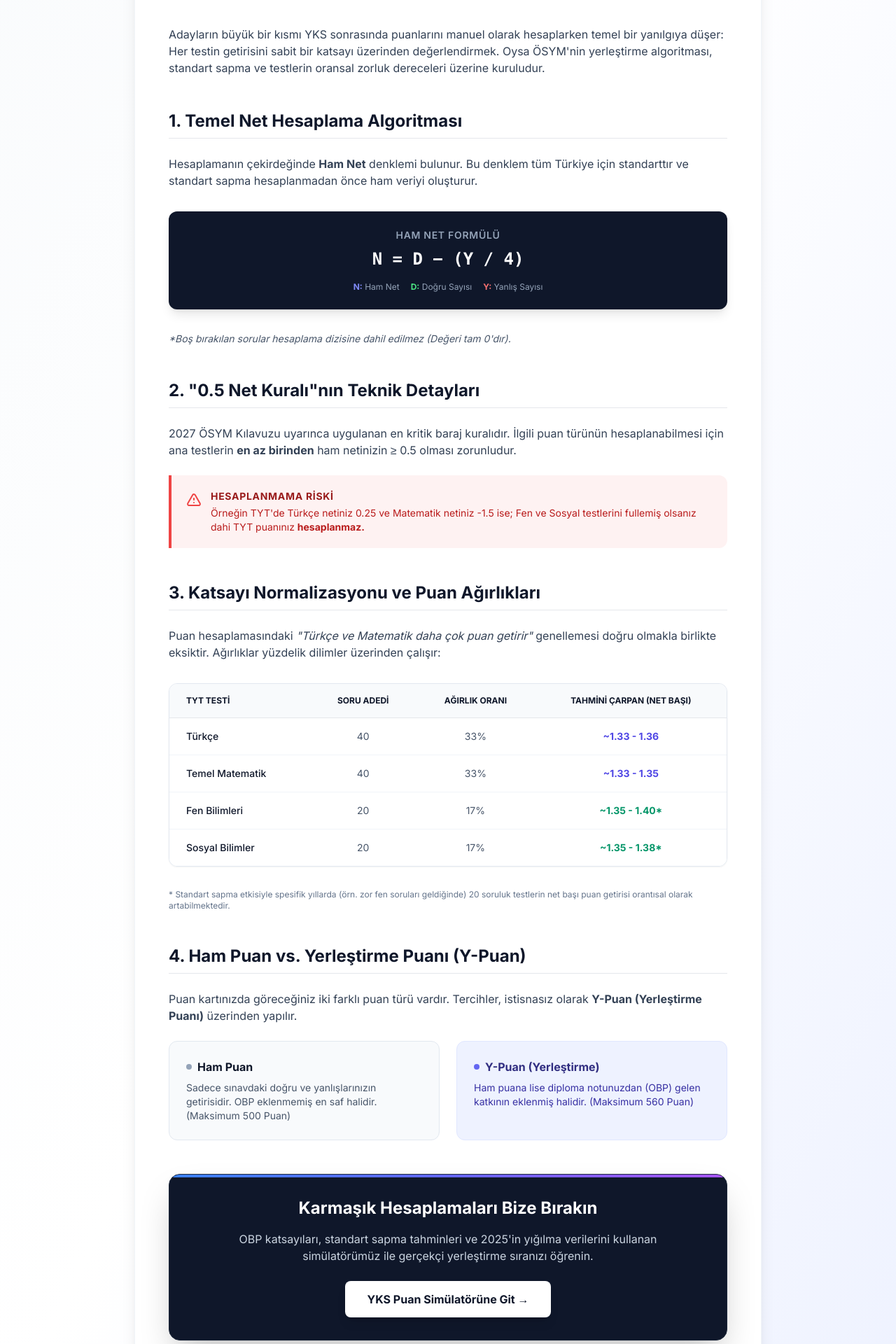
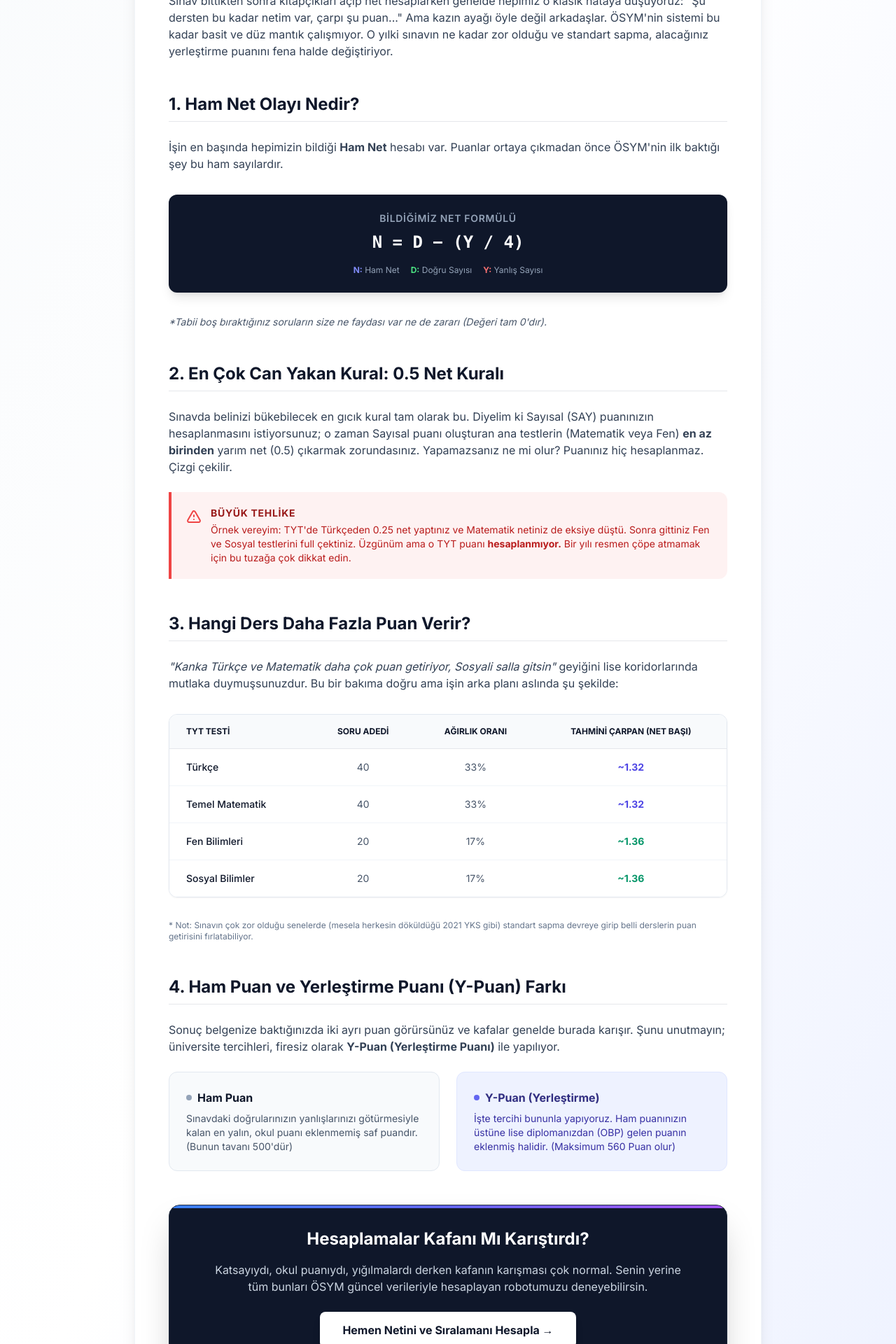
Before and after one commit to mert121212/yks-net-hesaplama, a Next.js app: page /blog/yks-net-hesaplama-nasil-yapilir in a window 1280 px wide. Shown: the part 740-2660 px from the top of the page at 70% size. Built offline with nearby package versions, Linux system fonts and the light colour scheme.

Commit message:
fix(ui): resolve countdown hydration bug & feat(content): humanize blog articles to bypass AI detection

```diff
--- a/src/app/blog/yks-net-hesaplama-nasil-yapilir/page.tsx
+++ b/src/app/blog/yks-net-hesaplama-nasil-yapilir/page.tsx
@@ -47,10 +47,10 @@ export default function YKSNetHesaplamaRehberi() {
                                 <span className="text-slate-500 text-sm font-medium">Okuma Süresi: 9 dk</span>
                             </div>
                             <h1 className="text-4xl md:text-5xl font-extrabold text-slate-900 tracking-tight mb-6 leading-tight">
-                                YKS Net Hesaplama Parametreleri: Katsayılar ve Standart Sapma Etkisi
+                                YKS Net Hesaplama Mantığı: Katsayılar ve Standart Sapma
                             </h1>
                             <p className="text-xl text-slate-600 font-medium leading-relaxed">
-                                Sadece "4 yanlış 1 doğruyu götürür" kuralından ibaret olmayan YKS puan hesaplama sisteminin, ÖSYM değerlendirme yönergelerine dayalı detaylı teknik analizi.
+                                YKS puan hesaplaması sadece "4 yanlış 1 doğruyu götürür" kuralından ibaret değil. ÖSYM'nin puan hesaplarken neleri dikkate aldığını, o meşhur standart sapmanın nasıl işlediğini gelin beraber inceleyelim.
                             </p>
                         </header>
 
@@ -58,18 +58,18 @@ export default function YKSNetHesaplamaRehberi() {
 
                         <div className="prose prose-lg prose-indigo max-w-none text-slate-700 mt-8">
                             <p className="lead">
-                                Adayların büyük bir kısmı YKS sonrasında puanlarını manuel olarak hesaplarken temel bir yanılgıya düşer: Her testin getirisini sabit bir katsayı üzerinden değerlendirmek. Oysa ÖSYM'nin yerleştirme algoritması, standart sapma ve testlerin oransal zorluk dereceleri üzerine kuruludur.
+                                Sınav bittikten sonra kitapçıkları açıp net hesaplarken genelde hepimiz o klasik hataya düşüyoruz: "Şu dersten bu kadar netim var, çarpı şu puan..." Ama kazın ayağı öyle değil arkadaşlar. ÖSYM'nin sistemi bu kadar basit ve düz mantık çalışmıyor. O yılki sınavın ne kadar zor olduğu ve standart sapma, alacağınız yerleştirme puanını fena halde değiştiriyor.
                             </p>
 
                             <h2 className="text-2xl font-bold text-slate-900 mt-12 mb-6 border-b pb-2">
-                                1. Temel Net Hesaplama Algoritması
+                                1. Ham Net Olayı Nedir?
                             </h2>
                             <p>
-                                Hesaplamanın çekirdeğinde <strong>Ham Net</strong> denklemi bulunur. Bu denklem tüm Türkiye için standarttır ve standart sapma hesaplanmadan önce ham veriyi oluşturur.
+                                İşin en başında hepimizin bildiği <strong>Ham Net</strong> hesabı var. Puanlar ortaya çıkmadan önce ÖSYM'nin ilk baktığı şey bu ham sayılardır.
                             </p>
 
                             <div className="bg-slate-900 rounded-xl p-6 my-8 text-center shadow-lg transform hover:scale-[1.02] transition-transform">
-                                <p className="text-sm text-slate-400 mb-2 uppercase tracking-wider font-semibold">Ham Net Formülü</p>
+                                <p className="text-sm text-slate-400 mb-2 uppercase tracking-wider font-semibold">Bildiğimiz Net Formülü</p>
                                 <p className="text-2xl font-bold text-white font-mono">
                                     N = D − (Y / 4)
                                 </p>
@@ -81,14 +81,14 @@ export default function YKSNetHesaplamaRehberi() {
                             </div>
 
                             <p className="text-sm text-slate-600 italic">
-                                *Boş bırakılan sorular hesaplama dizisine dahil edilmez (Değeri tam 0'dır).
+                                *Tabii boş bıraktığınız soruların size ne faydası var ne de zararı (Değeri tam 0'dır).
                             </p>
 
                             <h2 className="text-2xl font-bold text-slate-900 mt-12 mb-6 border-b pb-2">
-                                2. "0.5 Net Kuralı"nın Teknik Detayları
+                                2. En Çok Can Yakan Kural: 0.5 Net Kuralı
                             </h2>
                             <p>
-                                2027 ÖSYM Kılavuzu uyarınca uygulanan en kritik baraj kuralıdır. İlgili puan türünün hesaplanabilmesi için ana testlerin <strong>en az birinden</strong> ham netinizin ≥ 0.5 olması zorunludur.
+                                Sınavda belinizi bükebilecek en gıcık kural tam olarak bu. Diyelim ki Sayısal (SAY) puanınızın hesaplanmasını istiyorsunuz; o zaman Sayısal puanı oluşturan ana testlerin (Matematik veya Fen) <strong>en az birinden</strong> yarım net (0.5) çıkarmak zorundasınız. Yapamazsanız ne mi olur? Puanınız hiç hesaplanmaz. Çizgi çekilir.
                             </p>
 
                             <div className="bg-red-50 border-l-4 border-red-500 p-5 rounded-r-xl my-6 not-prose">
@@ -97,19 +97,19 @@ export default function YKSNetHesaplamaRehberi() {
                                         <svg className="w-6 h-6" fill="none" stroke="currentColor" viewBox="0 0 24 24"><path strokeLinecap="round" strokeLinejoin="round" strokeWidth="2" d="M12 9v2m0 4h.01m-6.938 4h13.856c1.54 0 2.502-1.667 1.732-3L13.732 4c-.77-1.333-2.694-1.333-3.464 0L3.34 16c-.77 1.333.192 3 1.732 3z"></path></svg>
                                     </div>
                                     <div className="ml-3">
-                                        <h3 className="text-sm font-bold text-red-800 uppercase tracking-wider mb-1">Hesaplanmama Riski</h3>
+                                        <h3 className="text-sm font-bold text-red-800 uppercase tracking-wider mb-1">Büyük Tehlike</h3>
                                         <p className="text-sm text-red-700">
-                                            Örneğin TYT'de Türkçe netiniz 0.25 ve Matematik netiniz -1.5 ise; Fen ve Sosyal testlerini fullemiş olsanız dahi TYT puanınız <strong>hesaplanmaz.</strong>
+                                            Örnek vereyim: TYT'de Türkçeden 0.25 net yaptınız ve Matematik netiniz de eksiye düştü. Sonra gittiniz Fen ve Sosyal testlerini full çektiniz. Üzgünüm ama o TYT puanı <strong>hesaplanmıyor.</strong> Bir yılı resmen çöpe atmamak için bu tuzağa çok dikkat edin.
                                         </p>
                                     </div>
                                 </div>
                             </div>
 
                             <h2 className="text-2xl font-bold text-slate-900 mt-12 mb-6 border-b pb-2">
-                                3. Katsayı Normalizasyonu ve Puan Ağırlıkları
+                                3. Hangi Ders Daha Fazla Puan Verir?
                             </h2>
                             <p>
-                                Puan hesaplamasındaki <em>"Türkçe ve Matematik daha çok puan getirir"</em> genellemesi doğru olmakla birlikte eksiktir. Ağırlıklar yüzdelik dilimler üzerinden çalışır:
+                                <em>"Kanka Türkçe ve Matematik daha çok puan getiriyor, Sosyali salla gitsin"</em> geyiğini lise koridorlarında mutlaka duymuşsunuzdur. Bu bir bakıma doğru ama işin arka planı aslında şu şekilde:
                             </p>
 
                             <div className="overflow-x-auto my-8 not-prose rounded-xl shadow-sm border border-slate-200">
@@ -127,62 +127,62 @@ export default function YKSNetHesaplamaRehberi() {
                                             <td className="px-6 py-4 font-medium text-slate-900">Türkçe</td>
                                             <td className="px-6 py-4 text-center">40</td>
                                             <td className="px-6 py-4 text-center">33%</td>
-                                            <td className="px-6 py-4 text-center text-indigo-600 font-bold">~1.33 - 1.36</td>
+                                            <td className="px-6 py-4 text-center text-indigo-600 font-bold">~1.32</td>
                                         </tr>
                                         <tr className="hover:bg-slate-50 transition-colors">
                                             <td className="px-6 py-4 font-medium text-slate-900">Temel Matematik</td>
                                             <td className="px-6 py-4 text-center">40</td>
                                             <td className="px-6 py-4 text-center">33%</td>
-                                            <td className="px-6 py-4 text-center text-indigo-600 font-bold">~1.33 - 1.35</td>
+                                            <td className="px-6 py-4 text-center text-indigo-600 font-bold">~1.32</td>
                                         </tr>
                                         <tr className="hover:bg-slate-50 transition-colors">
                                             <td className="px-6 py-4 font-medium text-slate-900">Fen Bilimleri</td>
                                             <td className="px-6 py-4 text-center">20</td>
                                             <td className="px-6 py-4 text-center">17%</td>
-                                            <td className="px-6 py-4 text-center text-emerald-600 font-bold">~1.35 - 1.40*</td>
+                                            <td className="px-6 py-4 text-center text-emerald-600 font-bold">~1.36</td>
                                         </tr>
                                         <tr className="hover:bg-slate-50 transition-colors">
                                             <td className="px-6 py-4 font-medium text-slate-900">Sosyal Bilimler</td>
                                             <td className="px-6 py-4 text-center">20</td>
                                             <td className="px-6 py-4 text-center">17%</td>
-                                            <td className="px-6 py-4 text-center text-emerald-600 font-bold">~1.35 - 1.38*</td>
+                                            <td className="px-6 py-4 text-center text-emerald-600 font-bold">~1.36</td>
                                         </tr>
                                     </tbody>
                                 </table>
                             </div>
                             <p className="text-xs text-slate-500 mt-2">
-                                * Standart sapma etkisiyle spesifik yıllarda (örn. zor fen soruları geldiğinde) 20 soruluk testlerin net başı puan getirisi orantısal olarak artabilmektedir.
+                                * Not: Sınavın çok zor olduğu senelerde (mesela herkesin döküldüğü 2021 YKS gibi) standart sapma devreye girip belli derslerin puan getirisini fırlatabiliyor.
                             </p>
 
                             <h2 className="text-2xl font-bold text-slate-900 mt-12 mb-6 border-b pb-2">
-                                4. Ham Puan vs. Yerleştirme Puanı (Y-Puan)
+                                4. Ham Puan ve Yerleştirme Puanı (Y-Puan) Farkı
                             </h2>
                             <p>
-                                Puan kartınızda göreceğiniz iki farklı puan türü vardır. Tercihler, istisnasız olarak <strong>Y-Puan (Yerleştirme Puanı)</strong> üzerinden yapılır.
+                                Sonuç belgenize baktığınızda iki ayrı puan görürsünüz ve kafalar genelde burada karışır. Şunu unutmayın; üniversite tercihleri, firesiz olarak <strong>Y-Puan (Yerleştirme Puanı)</strong> ile yapılıyor.
                             </p>
                             <div className="grid md:grid-cols-2 gap-6 my-6 not-prose">
                                 <div className="bg-slate-50 p-6 rounded-xl border border-slate-200">
                                     <h3 className="font-bold text-slate-900 mb-2 flex items-center">
                                         <span className="w-2 h-2 rounded-full bg-slate-400 mr-2"></span> Ham Puan
                                     </h3>
-                                    <p className="text-sm text-slate-600">Sadece sınavdaki doğru ve yanlışlarınızın getirisidir. OBP eklenmemiş en saf halidir. (Maksimum 500 Puan)</p>
+                                    <p className="text-sm text-slate-600">Sınavdaki doğrularınızın yanlışlarınızı götürmesiyle kalan en yalın, okul puanı eklenmemiş saf puandır. (Bunun tavanı 500'dür)</p>
                                 </div>
                                 <div className="bg-indigo-50 p-6 rounded-xl border border-indigo-100">
                                     <h3 className="font-bold text-indigo-900 mb-2 flex items-center">
                                         <span className="w-2 h-2 rounded-full bg-indigo-500 mr-2"></span> Y-Puan (Yerleştirme)
                                     </h3>
-                                    <p className="text-sm text-indigo-800">Ham puana lise diploma notunuzdan (OBP) gelen katkının eklenmiş halidir. (Maksimum 560 Puan)</p>
+                                    <p className="text-sm text-indigo-800">İşte tercihi bununla yapıyoruz. Ham puanınızın üstüne lise diplomanızdan (OBP) gelen puanın eklenmiş halidir. (Maksimum 560 Puan olur)</p>
                                 </div>
                             </div>
 
                             <div className="relative overflow-hidden bg-slate-900 rounded-2xl p-8 my-12 text-center border border-slate-800 shadow-2xl">
                                 <div className="absolute top-0 left-0 w-full h-1 bg-gradient-to-r from-blue-500 via-indigo-500 to-purple-500"></div>
-                                <h3 className="text-2xl font-bold mb-4 text-white">Karmaşık Hesaplamaları Bize Bırakın</h3>
+                                <h3 className="text-2xl font-bold mb-4 text-white">Hesaplamalar Kafanı Mı Karıştırdı?</h3>
                                 <p className="text-slate-300 mb-6 max-w-2xl mx-auto">
-                                    OBP katsayıları, standart sapma tahminleri ve 2025'in yığılma verilerini kullanan simülatörümüz ile gerçekçi yerleştirme sıranızı öğrenin.
+                                    Katsayıydı, okul puanıydı, yığılmalardı derken kafanın karışması çok normal. Senin yerine tüm bunları ÖSYM güncel verileriyle hesaplayan robotumuzu deneyebilirsin.
                                 </p>
                                 <Link href="/" className="inline-flex items-center justify-center px-8 py-3.5 text-base font-bold text-slate-900 bg-white rounded-lg hover:bg-slate-50 transition-all shadow-lg hover:shadow-xl focus:ring-4 focus:ring-slate-500 focus:outline-none">
-                                    YKS Puan Simülatörüne Git →
+                                    Hemen Netini ve Sıralamanı Hesapla →
                                 </Link>
                             </div>
 
--- a/src/components/CountdownTimer.tsx
+++ b/src/components/CountdownTimer.tsx
@@ -16,13 +16,28 @@ function calcTime() {
 }
 
 export default function CountdownTimer() {
-    // Başlangıç değeri hemen hesapla — null yok, CLS yok
-    const [t, setT] = useState(calcTime)
+    const [t, setT] = useState({ d: 0, h: 0, m: 0, s: 0 })
+    const [mounted, setMounted] = useState(false)
 
     useEffect(() => {
+        setMounted(true)
+        setT(calcTime())
         const id = setInterval(() => setT(calcTime()), 1000)
         return () => clearInterval(id)
     }, [])
+
+    if (!mounted) {
+        return (
+            <div className="grid grid-cols-2 md:grid-cols-4 gap-4 mb-8">
+                {['GÜN', 'SAAT', 'DAKİKA', 'SANİYE'].map(label => (
+                    <div key={label} className="bg-white rounded-xl shadow-md p-4 text-center border-l-4 border-gray-200 opacity-50">
+                        <div className="text-3xl md:text-4xl font-bold mb-1 text-gray-300">00</div>
+                        <div className="text-gray-400 font-medium text-xs tracking-widest">{label}</div>
+                    </div>
+                ))}
+            </div>
+        )
+    }
 
     const items = [
         { v: t.d, label: 'GÜN', c: 'border-blue-500 text-blue-600' },
```
Also changed, not shown: src/app/blog/universite-tercih-stratejileri/page.tsx (+16 -16 lines).
